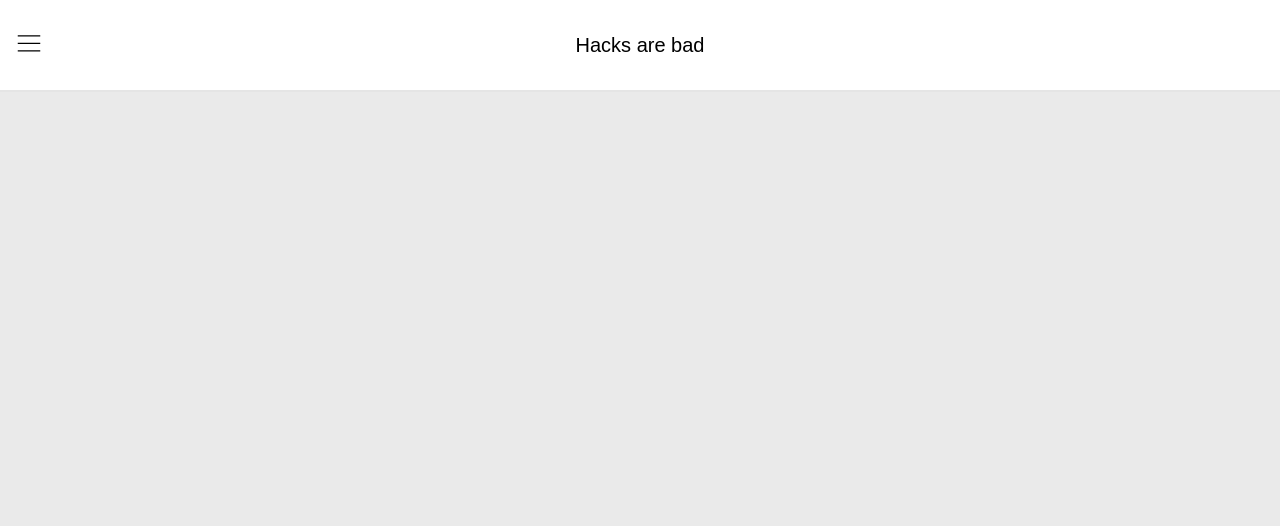
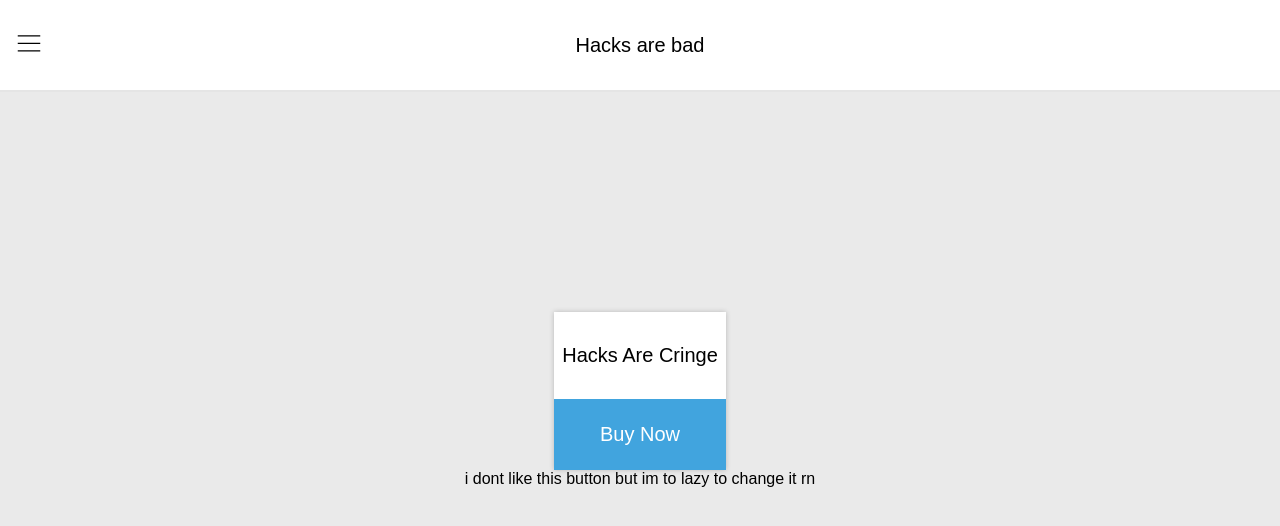
Before and after one commit to BashfulBandits/EricHackWebsite, a plain HTML site: page index.html in a window 1280 px wide. Shown: the top 526 px of the page. Drawn offline with Linux system fonts and the light colour scheme.

Commit message:
Test version done

```diff
--- /dev/null
+++ b/Styles/BuyButton.css
@@ -0,0 +1,32 @@
+main {
+  display: flex;
+  justify-content: center;
+  align-items: center;
+  height: 100vh;
+  width: 100%;
+  flex-direction: column;
+}
+
+.buy-now-button-section-wrapper {
+  background-color: white;
+  box-shadow: 0 0 5px rgba(0, 0, 0, 0.214);
+}
+
+.buy-now-button-text {
+  font-size: 20px;
+  padding: 32px 8px;
+  text-align: center;
+}
+
+.buy-now-button {
+  display: block;
+  all: unset;
+  border: transparent;
+  background-color: rgb(65, 164, 222);
+  color: white;
+  text-align: center;
+  width: 100%;
+  padding: 24px 0px;
+  font-size: 20px;
+  cursor: pointer;
+}
--- a/Styles/Header.css
+++ b/Styles/Header.css
@@ -17,6 +17,7 @@
   background: none;
   position: absolute;
   left: 8px;
+  cursor: pointer;
 }
 
 .hamburger-icon {
--- a/Styles/NavBar.css
+++ b/Styles/NavBar.css
@@ -22,6 +22,7 @@
   background: none;
   padding: 16px;
   margin: 0px;
+  cursor: pointer;
 }
 
 .close-sidebar-icon {
--- a/index.html
+++ b/index.html
@@ -8,6 +8,7 @@
   <link rel="stylesheet" href="Styles/Generel.css">
   <link rel="stylesheet" href="Styles/Header.css">
   <link rel="stylesheet" href="Styles/NavBar.css">
+  <link rel="stylesheet" href="Styles/BuyButton.css">
 
   <title>Hacks are bad kids</title>
 </head>
@@ -26,8 +27,22 @@
         <img src="Imgs/download-removebg-preview (2).png" alt="close sidebar icon" class="close-sidebar-icon">
       </button>
     </div>
+    <p>
+      i will put stuff here later so give me a list of what you want
+    </p>
   </nav>
-  <main></main>
+  <main>
+    <div class="buy-now-button-section-wrapper">
+      <p class="buy-now-button-text">
+        Hacks Are Cringe
+      </p>
+      <button class="buy-now-button">
+        Buy Now
+      </button>
+    </div>
+    <p>i dont like this button but im to lazy to change it rn
+    </p>
+  </main>
 
   <script src="index.js"></script>
 </body>
```
